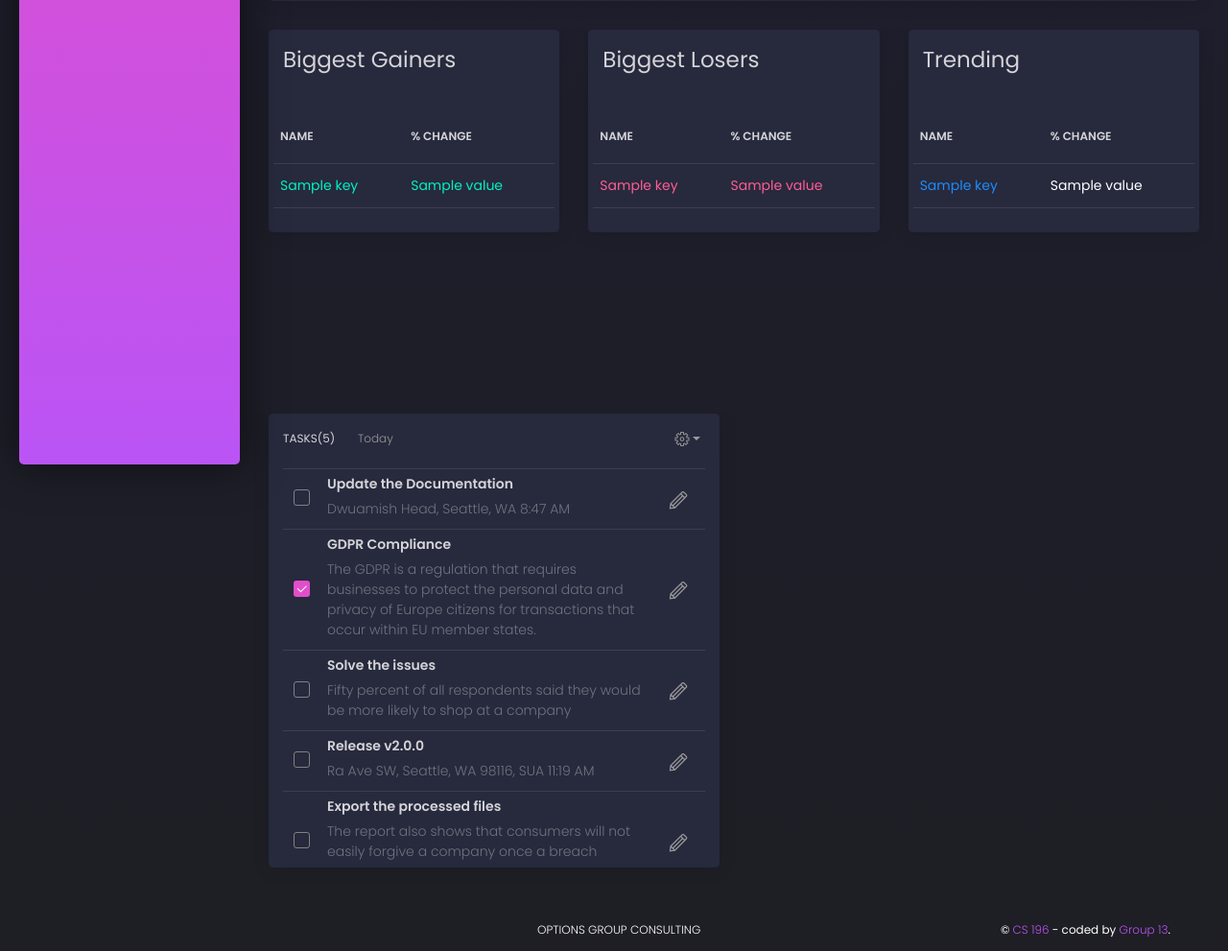
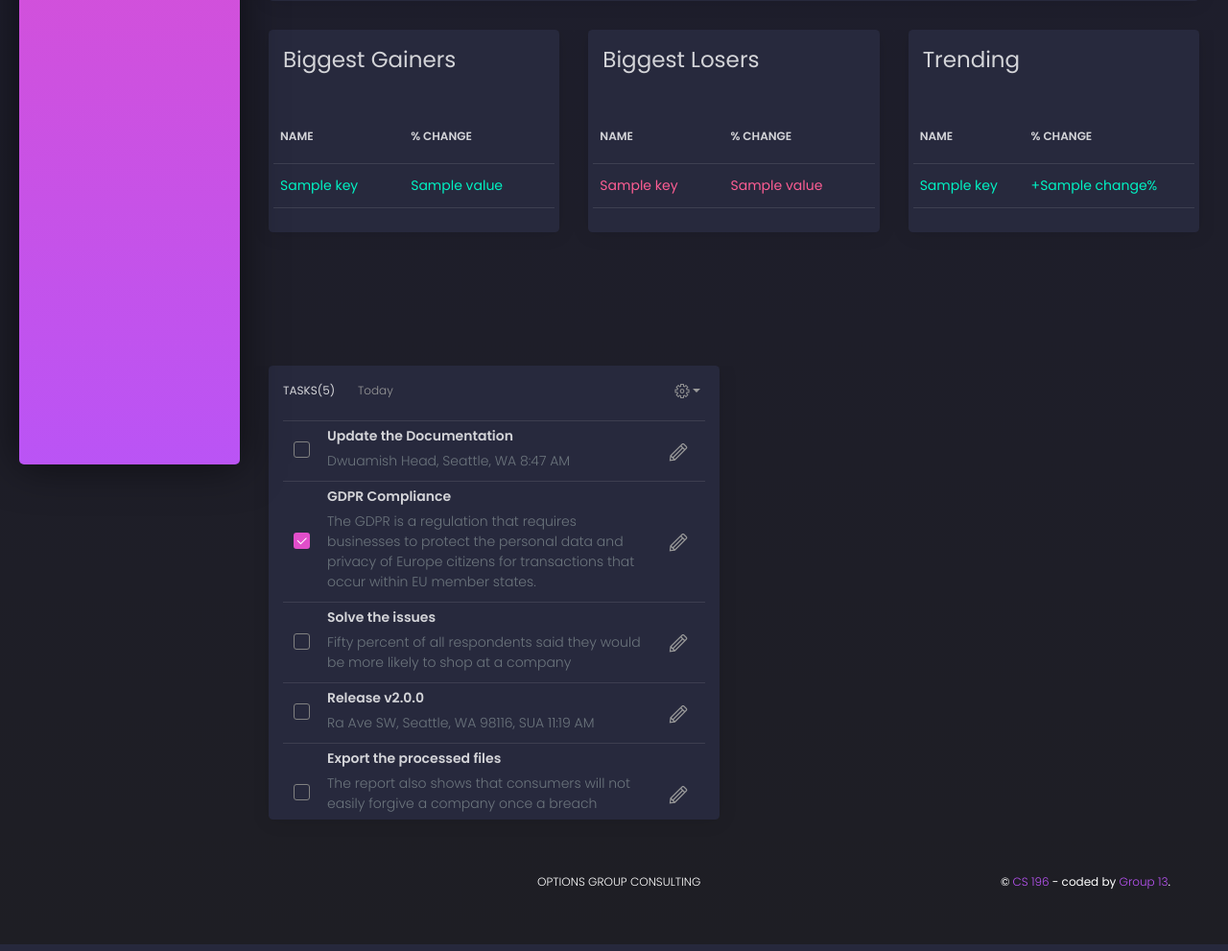
Before and after one commit to sanyanema/OptionsWatchlist, a Django app: template OGC-new-ui/core/templates/index.html in a window 1280 px wide. Shown: the part 410-1401 px from the top of the page at 96% size. Run offline with Django 3.2, Linux system fonts and the light colour scheme; the template is opened without the code that fills it: most values are stand-ins (such as "Sample title", 1, 10 or a date in 2020); some libraries are stand-ins or nearby versions.

Commit message:
Added color to trending based on +/- values

```diff
--- a/OGC-new-ui/app/views.py
+++ b/OGC-new-ui/app/views.py
@@ -25,8 +25,8 @@ def index(request):
     gainers = trendingtickers.getBiggestGainers()
     losers = trendingtickers.getBiggestLosers()
     return render(request, "index.html", {'trending': trending,
-                                          'gainers' : gainers,
-                                          'losers' : losers})
+                                          'gainers': gainers,
+                                          'losers': losers})
 
 
 @login_required(login_url="/login/")
--- a/OGC-new-ui/core/templates/index.html
+++ b/OGC-new-ui/core/templates/index.html
@@ -57,21 +57,21 @@
 
 </div>
 <div class="row">
-    <div class="col-lg-4" style="overflow:scroll; height: 400px;">
+    <div class="col-lg-4" style="overflow:scroll; height: 350px;">
         <div class="card card-chart">
             <div class="card-header">
                 <h3>Biggest Gainers</h3>
             </div>
             <div class="card-body">
-                <div class="table-responsive" >
+                <div class="table-responsive">
                     <table class="table tablesorter" id="gainers">
                         <thead class=" text-primary">
                         <td><h6>Name</h6></td>
                         <td><h6>% Change</h6></td>
                         {% for key, value in gainers.items %}
                         <tr>
-                            <td class = "text-success">{{ key }} </td>
-                            <td class = "text-success">{{ value }}</td>
+                            <td class="text-success">{{ key }}</td>
+                            <td class="text-success">{{ value }}</td>
                             {% endfor %}
                         </tr>
                         </thead>
@@ -80,21 +80,21 @@
             </div>
         </div>
     </div>
-    <div class="col-lg-4" style="overflow:scroll; height: 400px;">
+    <div class="col-lg-4" style="overflow:scroll; height: 350px;">
         <div class="card card-chart">
             <div class="card-header">
                 <h3>Biggest Losers</h3>
             </div>
             <div class="card-body">
-                <div class="table-responsive" >
-                    <table class="table tablesorter" id="losers" >
+                <div class="table-responsive">
+                    <table class="table tablesorter" id="losers">
                         <thead class=" text-primary">
                         <td><h6>Name</h6></td>
                         <td><h6>% Change</h6></td>
                         {% for key, value in losers.items %}
                         <tr>
-                            <td class = "text-danger">{{ key }} </td>
-                            <td class = "text-danger">{{ value }}</td>
+                            <td class="text-danger">{{ key }}</td>
+                            <td class="text-danger">{{ value }}</td>
                             {% endfor %}
                         </tr>
                         </thead>
@@ -103,21 +103,27 @@
             </div>
         </div>
     </div>
-    <div class="col-lg-4" style="overflow:scroll; height: 400px;">
+    <div class="col-lg-4" style="overflow:scroll; height: 350px;">
         <div class="card card-chart">
             <div class="card-header">
                 <h3>Trending</h3>
             </div>
-            <div class="card-body">
-                <div class="table-responsive" >
-                    <table class="table tablesorter" id="" >
+            <div class="card-body text-left">
+                <div class="table-responsive">
+                    <table class="table tablesorter" id="">
                         <thead class=" text-primary">
                         <td><h6>Name</h6></td>
                         <td><h6>% Change</h6></td>
                         {% for key, value in trending.items %}
-                        <tr>
-                            <td class = "text-info">{{ key }} </td>
-                            <td class = "text-white">{{ value }}</td>
+                        {% if value.change < 0 %}
+                        <tr class="text-danger">
+                            <td>{{ key }}</td>
+                            <td>{{ value.change }}%</td>
+                            {% else %}
+                        <tr class="text-success">
+                            <td>{{ key }}</td>
+                            <td>+{{ value.change }}%</td>
+                            {% endif %}
                             {% endfor %}
                         </tr>
                         </thead>
```
Also changed, not shown: OGC-new-ui/app/trendingtickers.py (+6 -8 lines). Lines whose indentation alone changed are shown as unchanged.
